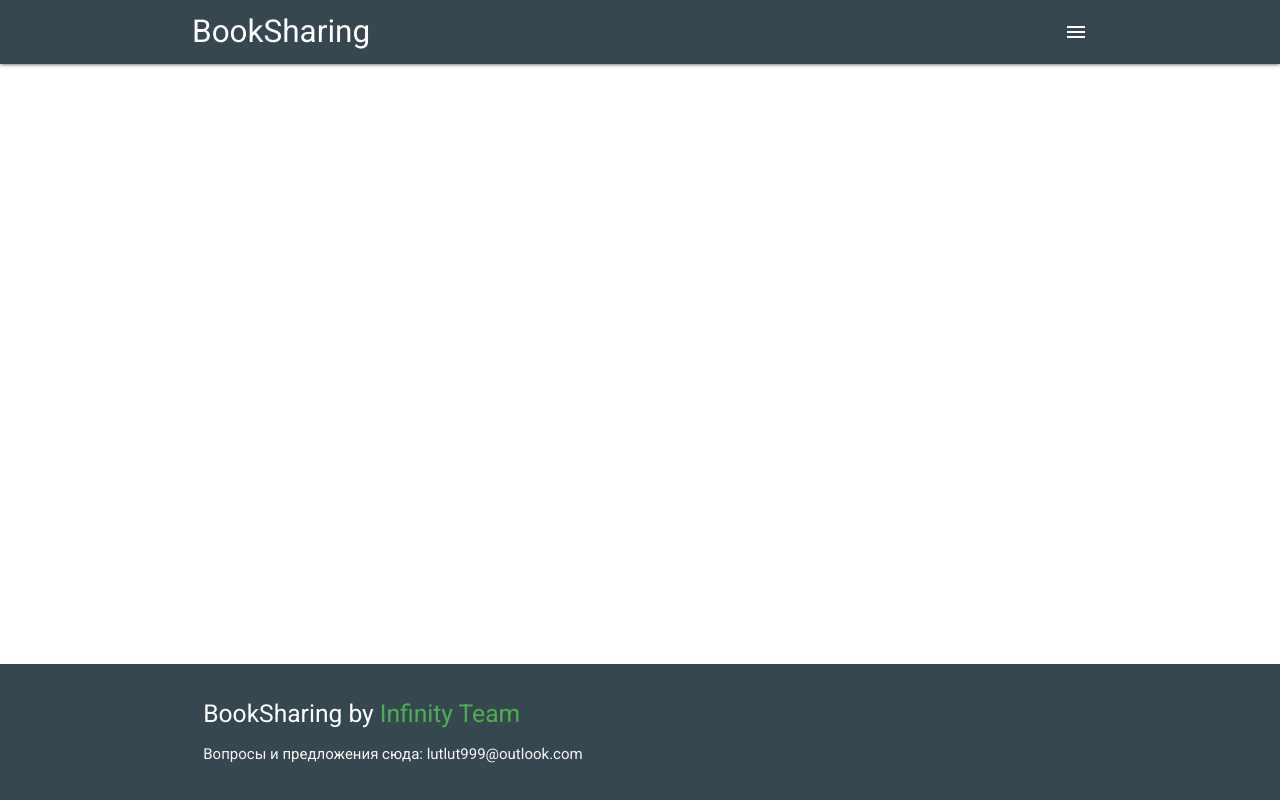
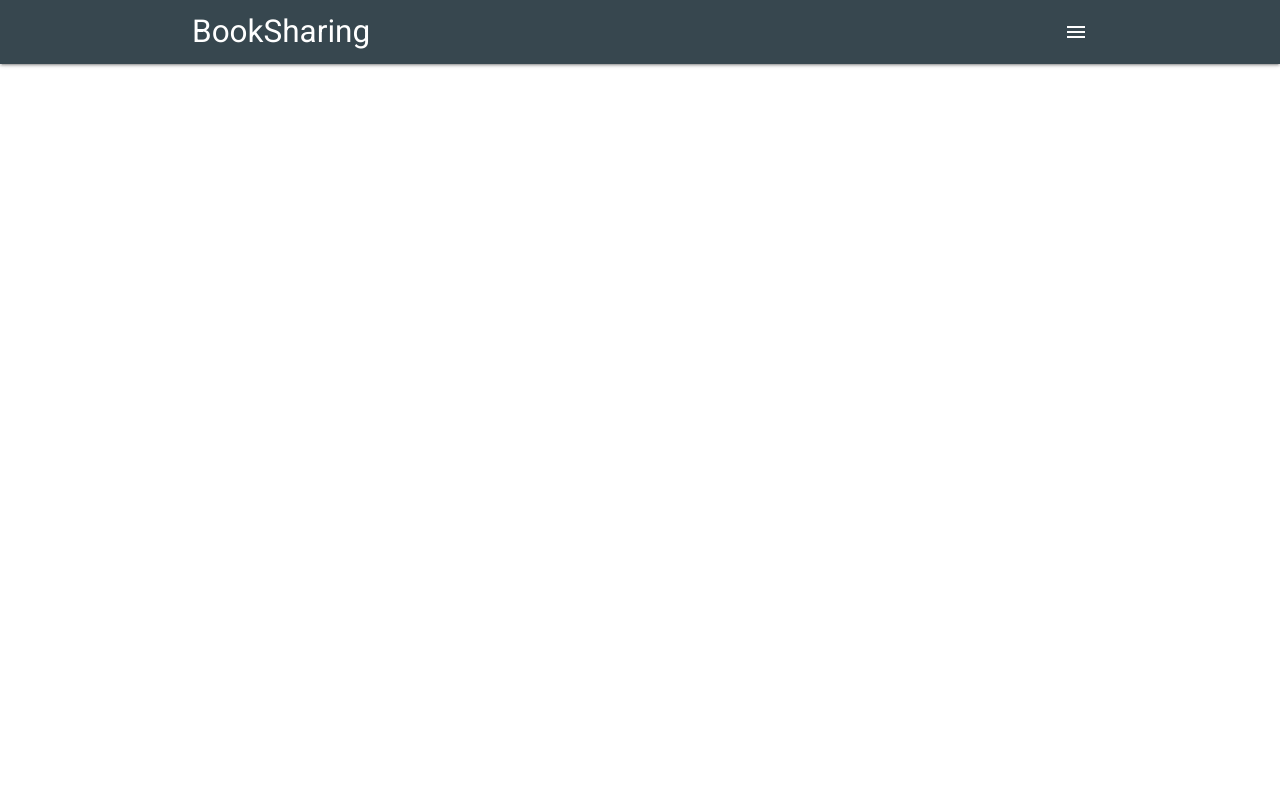
Before and after one commit to SERGEYDJUM/Infinity, a Django app: page / in a window 1280 px wide. Run offline with Django 3.2, Linux system fonts and the light colour scheme; data that the repository does not hold is empty.

Commit message:
Deleted - footer

```diff
--- a/BookSharing/MainApp/static/css/footer.css
+++ /dev/null
@@ -1,11 +0,0 @@
-@import url('https://fonts.googleapis.com/css?family=Roboto');
-
-html
-{
-  font-family: Roboto;
-}
-
-::-webkit-scrollbar
-{
-  display: none;
-}
--- a/BookSharing/MainApp/templates/includes/footer.html
+++ /dev/null
@@ -1,12 +0,0 @@
-{% load static %}
-<link rel="stylesheet" href="{% static 'css/footer.css' %}"></link>
-<footer class="page-footer blue-grey darken-3 unselectable">
-        <div class="container">
-          <div class="row">
-            <div class="col l6 s12">
-              <h5><span>BookSharing by </span><a class="green-text" href="/about">Infinity Team</a></h5>
-              <p class="grey-text text-lighten-4">Вопросы и предложения сюда: lutlut999@outlook.com</p>
-            </div>
-          </div>
-        </div>
-</footer>
--- a/BookSharing/MainApp/templates/index.html
+++ b/BookSharing/MainApp/templates/index.html
@@ -42,7 +42,6 @@
 	</div>
 	</div>
 	</main>
-	{% include 'includes/footer.html' %}
 	<script src="https://code.jquery.com/jquery-3.3.1.js"></script>
 	<script src="https://cdnjs.cloudflare.com/ajax/libs/materialize/1.0.0/js/materialize.min.js"></script>
 	<script src="{% static 'js/common.js' %}"></script>
```
Also changed, not shown: BookSharing/media_cdn/200x200.jpg (deleted).
